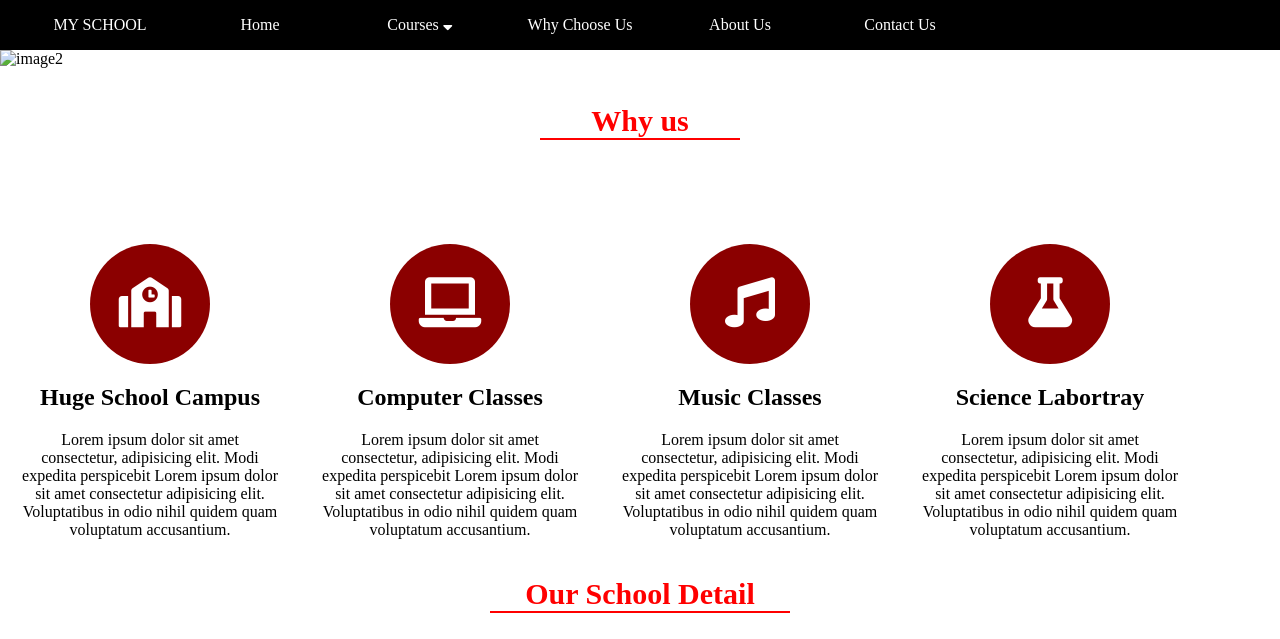
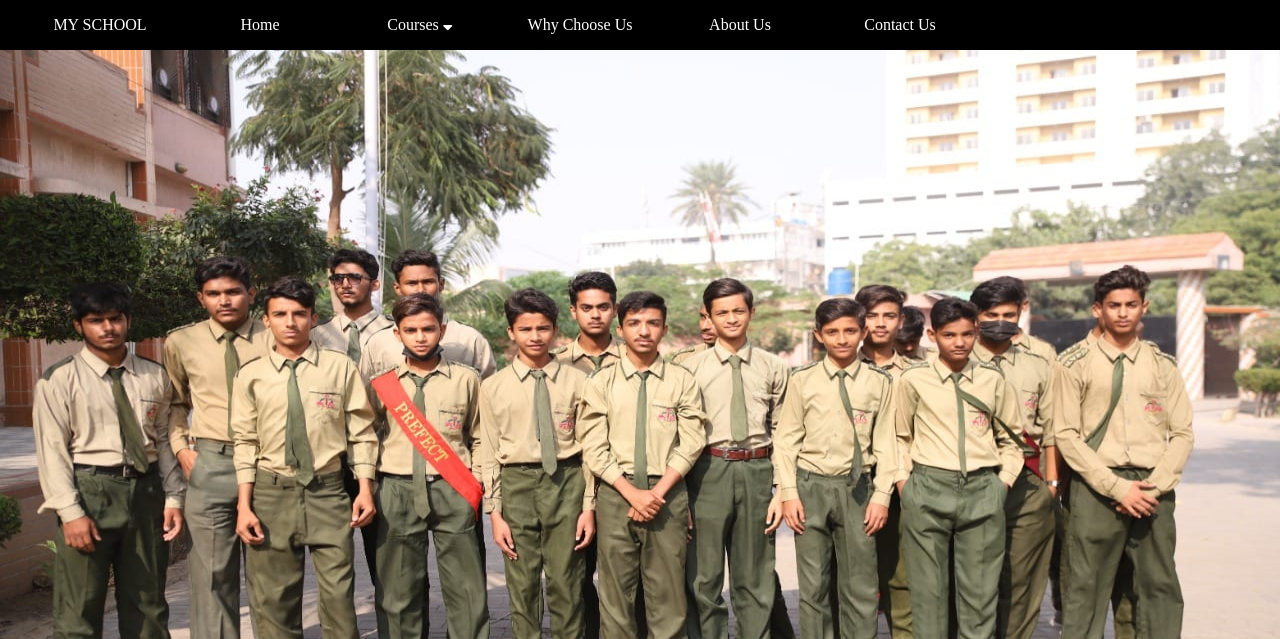
Before and after one commit to muhammadnabeelasghar/projects, a plain HTML site: page home.html in a window 1280 px wide. Shown: the top 639 px of the page. Drawn offline with Linux system fonts and the light colour scheme.

Commit message:
school project

```diff
--- a/home.html
+++ b/home.html
@@ -29,8 +29,8 @@
         <!-- ################banner########### -->
     </div>
     <div class="banner">
-        <img src="../project 2/image/03.jpg" alt="image2" class="frame">
-        <!-- <img src="../project 2/image/010.jpg" alt="image2"> -->
+        <!-- <img src="./image/03.jpg" alt="image2" class="frame"> -->
+        <img src="./image/010.jpg" alt="image2" class="frame">
     </div>
 <!-- ######################why choose us################## -->
 <section class="why">
```
